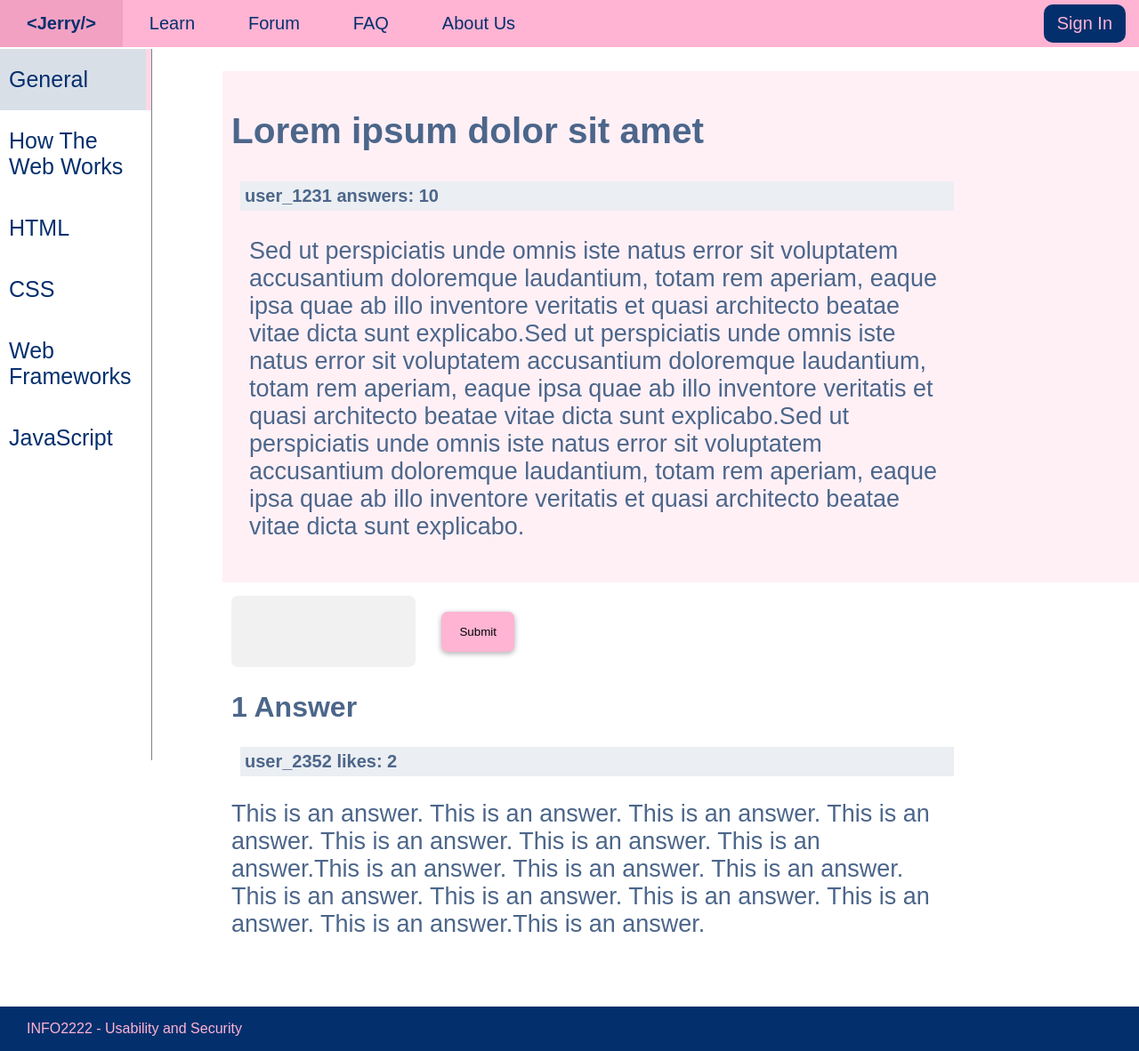
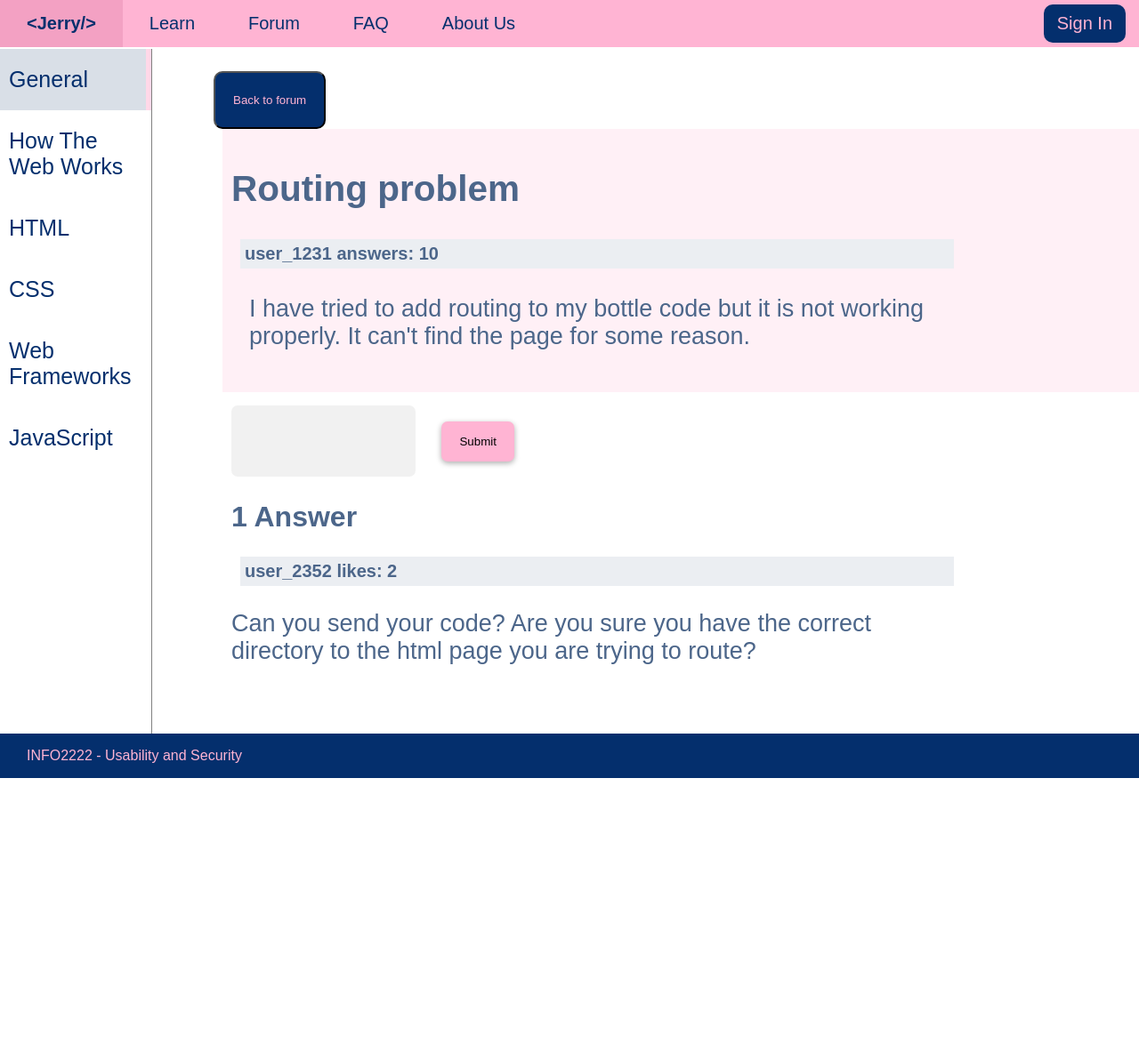
Before and after one commit to tharencandi/MVC-site, a Bottle app: page /forum_post in a window 1280 px wide. Shown: the whole page at 89% size. After the commit the page ends 875 px from the top, so only its background shows below. Run offline with Bottle, Linux system fonts and the light colour scheme.

```diff
--- a/code/controller.py
+++ b/code/controller.py
@@ -180,3 +180,19 @@ def get_forum_post():
     """
     return model.forum_post()
 #-----------------------------------------------------------------------------
+
+@get('/forum_new_post')
+def get_forum_post():
+    """
+        serves to write a post
+    """
+    return model.forum_new_post()
+#-----------------------------------------------------------------------------
+
+@get('/faq')
+def get_forum_landing():
+    """
+        serves static forum page
+    """
+    return model.faq()
+#-----------------------------------------------------------------------------
--- a/code/model.py
+++ b/code/model.py
@@ -141,3 +141,14 @@ def forum_landing():
 def forum_post():
     # Forum landing post
     return page_view("forum_post")
+
+#-----------------------------------------------------------------------------
+
+def forum_new_post():
+    # Forum landing post
+    return page_view("forum_new_post")
+#-----------------------------------------------------------------------------
+
+def faq():
+    # Forum landing post
+    return page_view("faq")
--- a/code/static/css/forum.css
+++ b/code/static/css/forum.css
@@ -53,3 +53,49 @@
     cursor: pointer;
 
 }
+
+.ask_button {
+
+    float:right;
+	border-radius: 10px;
+	padding: 23px 20px;
+	color: #ffb4d3;
+	background-color: #042f6d;
+}
+
+.back_button {
+    padding-right: 70px;
+    box-sizing: border-box;
+    padding: 12px 20px;
+	border-radius: 10px;
+	padding: 23px 20px;
+	color: #ffb4d3;
+	background-color: #042f6d;
+}
+
+
+
+.post_form > input {
+
+    width: 50%;
+    padding-right: 70px;
+    padding: 12px 20px;
+    box-sizing: border-box;
+
+}
+
+.post_form > input[id=body] {
+
+    width: 50%;
+    height: 200px;
+    border: 2px solid #ccc;
+    resize: none;
+
+}
+
+.post_form > select {
+    width: 50%;
+    box-sizing: border-box;
+    padding: 12px 20px;
+
+}
--- a/code/templates/forum_post.html
+++ b/code/templates/forum_post.html
@@ -9,20 +9,17 @@
 
 
 <main class='main-content'>
-
+    <a href="/forum"><button class=back_button type="button">Back to forum </button></a>
     <div class="post">
     <article class ="a_post">
         <a href="/forum_post"></a>
         <header class = post_head>
             <div>
-                <h1>Lorem ipsum dolor sit amet</h1>
+                <h1>Routing problem</h1>
                 <div class="about">user_1231 answers: 10</div>
             </div>
         </header>
-            <p class="body"> Sed ut perspiciatis unde omnis iste natus error sit voluptatem accusantium doloremque laudantium, totam rem aperiam,
-                eaque ipsa quae ab illo inventore veritatis et quasi architecto beatae vitae dicta sunt explicabo.Sed ut perspiciatis unde omnis iste natus error sit voluptatem accusantium doloremque laudantium, totam rem aperiam,
-                eaque ipsa quae ab illo inventore veritatis et quasi architecto beatae vitae dicta sunt explicabo.Sed ut perspiciatis unde omnis iste natus error sit voluptatem accusantium doloremque laudantium, totam rem aperiam,
-                eaque ipsa quae ab illo inventore veritatis et quasi architecto beatae vitae dicta sunt explicabo.</p>
+            <p class="body"> I have tried to add routing to my bottle code but it is not working properly. It can't find the page for some reason.</p>
     </article>
     </div>
 
@@ -42,8 +39,7 @@
                  user_2352 likes: 2
             </div>
             <p class="body">
-                This is an answer. This is an answer. This is an answer. This is an answer. This is an answer. This is an answer. This is an answer.This is an answer.
-                This is an answer. This is an answer. This is an answer. This is an answer. This is an answer. This is an answer. This is an answer.This is an answer.
+                Can you send your code? Are you sure you have the correct directory to the html page you are trying to route?
             </p>
         </article>
     </div>
```
Also changed, not shown: code/templates/forum.html (+5 -4 lines).
